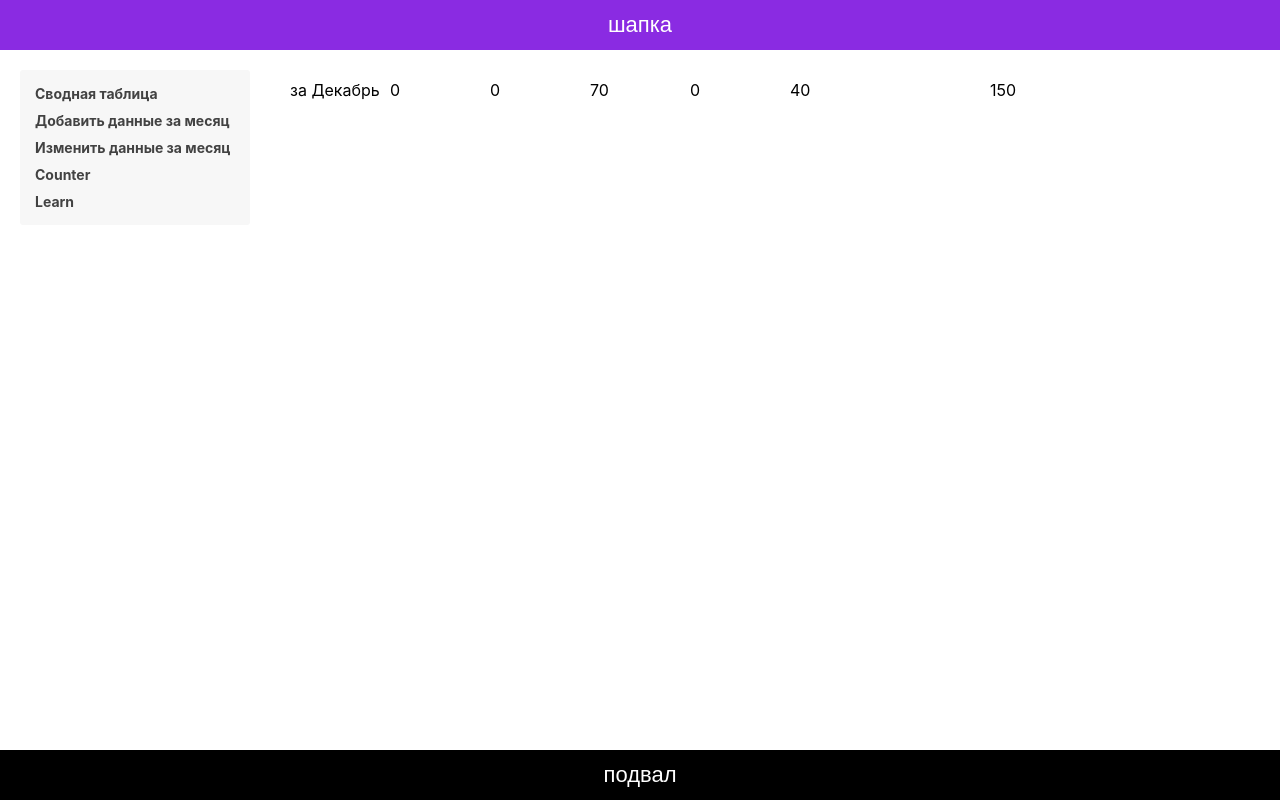
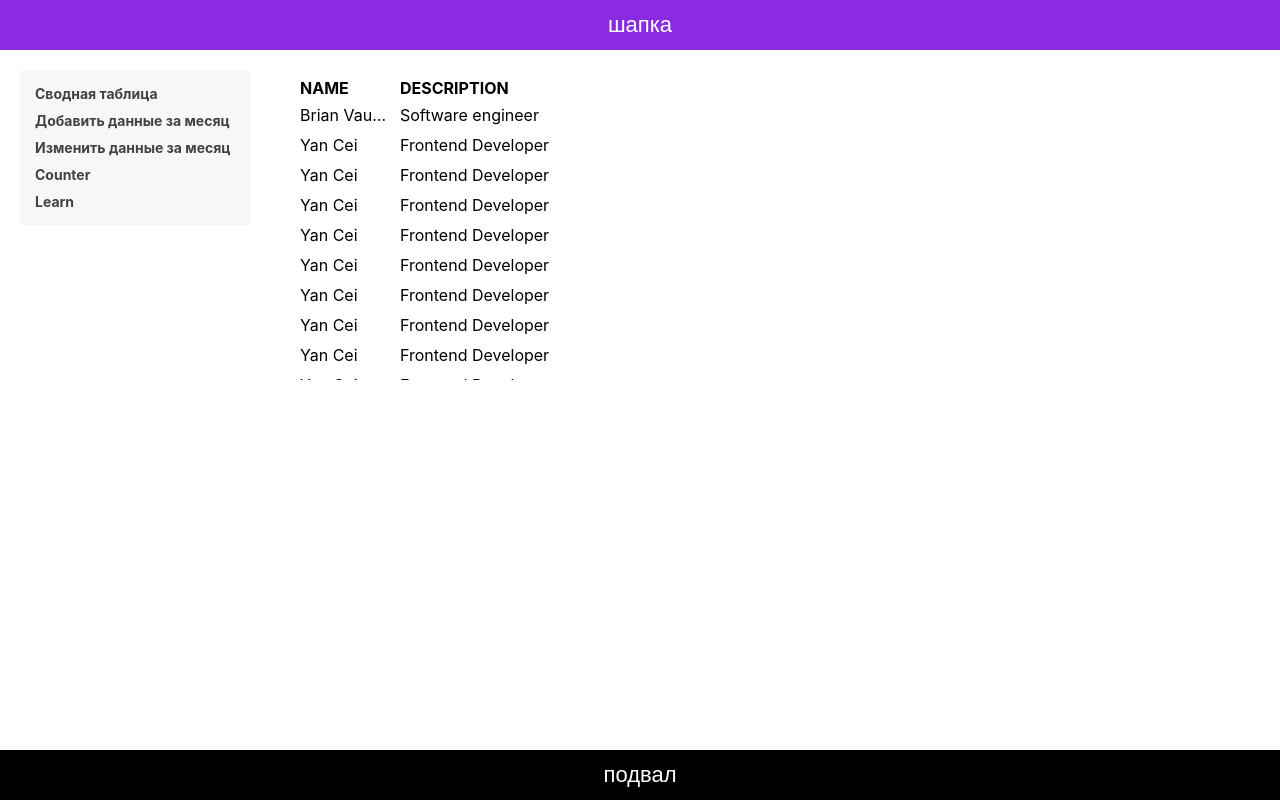
Before and after one commit to bakabk/payment-calculator, a React (Create React App) app: page / in a window 1280 px wide. Built offline with nearby package versions, Linux system fonts and the light colour scheme.

Commit message:
тест таблицы react-window

```diff
--- a/package.json
+++ b/package.json
@@ -13,13 +13,17 @@
     "@types/react-dom": "^16.9.13",
     "@types/react-redux": "^7.1.16",
     "@types/react-router-dom": "^5.1.8",
+    "@types/react-virtualized": "^9.21.12",
     "@types/react-window": "^1.8.4",
+    "clsx": "^1.1.1",
+    "immutable": "^4.0.0-rc.14",
     "node-sass": "^6.0.1",
     "react": "^17.0.2",
     "react-dom": "^17.0.2",
     "react-redux": "^7.2.4",
     "react-router-dom": "^5.2.0",
     "react-scripts": "4.0.3",
+    "react-virtualized": "^9.22.3",
     "react-window": "^1.8.6",
     "typescript": "^4.1.6"
   },
--- a/src/components/Statistic/Statistic.tsx
+++ b/src/components/Statistic/Statistic.tsx
@@ -1,5 +1,9 @@
 import React from "react";
 import { FixedSizeGrid as Grid } from 'react-window';
+
+import ReactDOM from 'react-dom';
+import {Column, Table} from 'react-virtualized';
+import 'react-virtualized/styles.css'; // only needs to be imported once
 
 const metersData = [
     {
@@ -131,21 +135,48 @@ const calcColumnSize = (columns: any): number => {
     return count;
 }
 
+// Table data as an array of objects
+const list = [
+    {name: 'Brian Vaughn', description: 'Software engineer'},
+    {name: 'Yan Cei', description: 'Frontend Developer'},
+    {name: 'Yan Cei', description: 'Frontend Developer'},
+    {name: 'Yan Cei', description: 'Frontend Developer'},
+    {name: 'Yan Cei', description: 'Frontend Developer'},
+    {name: 'Yan Cei', description: 'Frontend Developer'},
+    {name: 'Yan Cei', description: 'Frontend Developer'},
+    {name: 'Yan Cei', description: 'Frontend Developer'},
+    {name: 'Yan Cei', description: 'Frontend Developer'},
+    {name: 'Yan Cei', description: 'Frontend Developer'},
+    {name: 'Yan Cei', description: 'Frontend Developer'},
+    {name: 'Yan Cei', description: 'Frontend Developer'},
+    // And so on...
+];
+
 const Statistic: React.FC = () => {
     const size = calcColumnSize(metersData[0]);
 
     return <div>
-        <Grid
-            columnWidth={100}
-            height={150}
-            columnCount={size}
-            rowCount={metersData.length}
-            rowHeight={35}
-            width={900}
-            itemData={metersData}
-        >
-            {Cell}
-        </Grid>
+        {/*<Grid*/}
+        {/*    columnWidth={100}*/}
+        {/*    height={150}*/}
+        {/*    columnCount={size}*/}
+        {/*    rowCount={metersData.length}*/}
+        {/*    rowHeight={35}*/}
+        {/*    width={900}*/}
+        {/*    itemData={metersData}*/}
+        {/*>*/}
+        {/*    {Cell}*/}
+        {/*</Grid>*/}
+        <Table
+            width={300}
+            height={300}
+            headerHeight={20}
+            rowHeight={30}
+            rowCount={list.length}
+            rowGetter={({index}) => list[index]}>
+            <Column label="Name" dataKey="name" width={100} />
+            <Column width={200} label="Description" dataKey="description" />
+        </Table>
     </div>
 }
 
```
Also changed, not shown: 1 other file (tests, documents, lock files or other folders).
